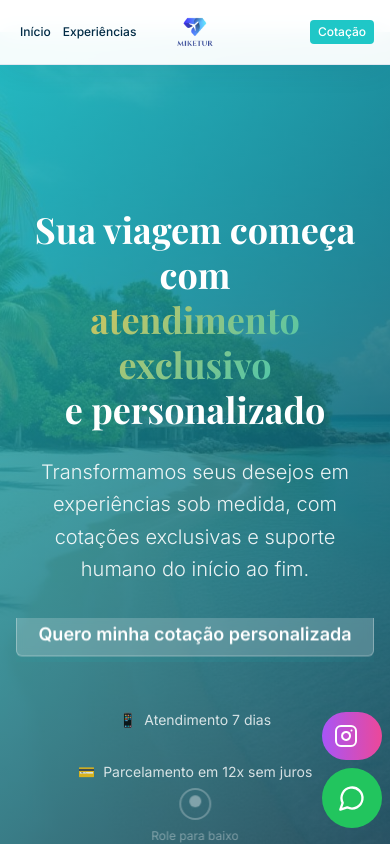
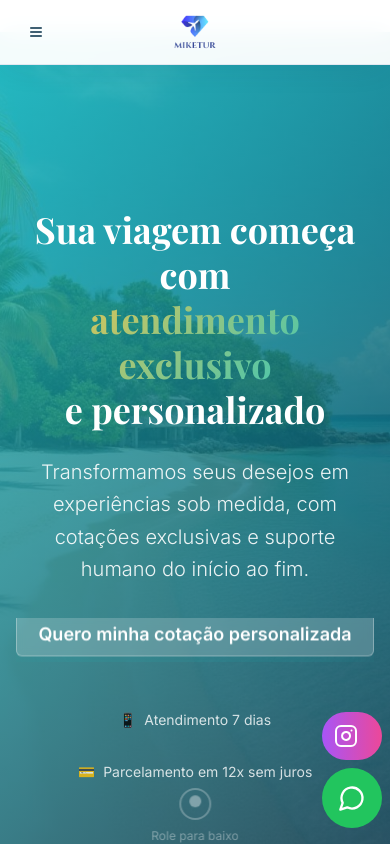
Before and after one commit to kaiocomka1/miketur-33, a React (Vite) app: page / in a window 390 px wide. Shown: the top 844 px of the page. Built offline with nearby package versions, Linux system fonts and the light colour scheme.

Commit message:
Refactor header for mobile

```diff
--- a/src/components/Header.tsx
+++ b/src/components/Header.tsx
@@ -1,5 +1,6 @@
 import { useState } from "react";
 import { Button } from "@/components/ui/button";
+import { Sheet, SheetContent, SheetTrigger } from "@/components/ui/sheet";
 import { Menu, X } from "lucide-react";
 
 const Header = () => {
@@ -27,25 +28,71 @@ const Header = () => {
     <header className="fixed top-0 left-0 right-0 z-50 bg-background/95 backdrop-blur-md border-b border-border shadow-card w-full max-w-[100vw]">
       <div className="w-full max-w-[100vw] px-4 lg:px-8">
         {/* Mobile Layout */}
-        <div className="flex items-center h-16 md:h-20 w-full">
-          {/* Mobile Navigation - Left side */}
-          <nav className="md:hidden flex items-center space-x-1 text-xs flex-1">
+        <div className="flex items-center justify-between h-16 md:h-20 w-full md:hidden">
+          {/* Mobile Hamburger Menu */}
+          <Sheet>
+            <SheetTrigger asChild>
+              <Button variant="ghost" size="icon" className="md:hidden">
+                <Menu className="h-6 w-6" />
+                <span className="sr-only">Toggle menu</span>
+              </Button>
+            </SheetTrigger>
+            <SheetContent side="left" className="w-[300px] sm:w-[400px]">
+              <nav className="flex flex-col space-y-6 mt-6">
                 <button
                   onClick={() => scrollToSection('inicio')}
-              className="text-foreground hover:text-primary transition-smooth font-medium px-1 py-1 whitespace-nowrap"
+                  className="text-left text-foreground hover:text-primary transition-smooth font-medium text-lg"
                 >
                   Início
                 </button>
                 <button
                   onClick={() => scrollToSection('experiencias')}
-              className="text-foreground hover:text-primary transition-smooth font-medium px-1 py-1 whitespace-nowrap"
+                  className="text-left text-foreground hover:text-primary transition-smooth font-medium text-lg"
                 >
                   Experiências
                 </button>
+                <button
+                  onClick={() => scrollToSection('depoimentos')}
+                  className="text-left text-foreground hover:text-primary transition-smooth font-medium text-lg"
+                >
+                  Depoimentos
+                </button>
+                <button
+                  onClick={() => scrollToSection('contato')}
+                  className="text-left text-foreground hover:text-primary transition-smooth font-medium text-lg"
+                >
+                  Contato
+                </button>
+                <div className="pt-4 border-t">
+                  <Button
+                    variant="premium"
+                    onClick={scrollToForm}
+                    className="w-full shadow-button"
+                  >
+                    Solicite sua cotação exclusiva
+                  </Button>
+                </div>
               </nav>
+            </SheetContent>
+          </Sheet>
 
+          {/* Mobile Logo - Centered and Larger */}
+          <div className="absolute left-1/2 transform -translate-x-1/2">
+            <img
+              src="/lovable-uploads/e7ee80fe-0b4d-4bc9-bac9-bb39ad439302.png"
+              alt="Miketur"
+              className="h-14 w-auto transition-smooth hover:scale-105"
+            />
+          </div>
+
+          {/* Spacer for layout balance */}
+          <div className="w-10"></div>
+        </div>
+
+        {/* Desktop Layout */}
+        <div className="hidden md:flex items-center h-20 w-full">
           {/* Desktop Navigation - Left side */}
-          <nav className="hidden md:flex items-center space-x-8 flex-1">
+          <nav className="flex items-center space-x-8 flex-1">
             <button
               onClick={() => scrollToSection('inicio')}
               className="text-foreground hover:text-primary transition-smooth font-medium"
@@ -72,27 +119,17 @@ const Header = () => {
             </button>
           </nav>
 
-          {/* Logo - Centered */}
+          {/* Desktop Logo - Centered */}
           <div className="flex items-center justify-center flex-shrink-0">
             <img
               src="/lovable-uploads/e7ee80fe-0b4d-4bc9-bac9-bb39ad439302.png"
               alt="Miketur"
-              className="h-12 md:h-16 w-auto transition-smooth hover:scale-105"
+              className="h-16 w-auto transition-smooth hover:scale-105"
             />
           </div>
 
-          {/* Mobile CTA - Right side */}
-          <div className="md:hidden flex items-center justify-end flex-1">
-            <button
-              onClick={scrollToForm}
-              className="bg-primary text-primary-foreground px-2 py-1 rounded text-xs font-medium hover:bg-primary/90 transition-smooth whitespace-nowrap"
-            >
-              Cotação
-            </button>
-          </div>
-
           {/* Desktop CTA - Right side */}
-          <div className="hidden md:flex items-center justify-end flex-1">
+          <div className="flex items-center justify-end flex-1">
             <Button
               variant="premium"
               onClick={scrollToForm}
--- a/src/components/UrgenciaSection.tsx
+++ b/src/components/UrgenciaSection.tsx
@@ -67,21 +67,21 @@ const UrgenciaSection = () => {
               <span className="text-lg font-semibold">Tempo restante para garantir prioridade:</span>
             </div>
 
-            <div className="flex justify-center gap-2 md:gap-4 text-center max-w-full overflow-x-auto">
-              <div className="bg-white/20 backdrop-blur-sm rounded-lg p-3 md:p-4 min-w-[70px] md:min-w-[80px] flex-shrink-0">
-                <div className="text-2xl md:text-3xl lg:text-4xl font-bold text-accent">
+            <div className="flex justify-center gap-2 md:gap-4 text-center w-full">
+              <div className="bg-white/20 backdrop-blur-sm rounded-lg p-2 md:p-4 flex-1 max-w-[90px] md:max-w-none">
+                <div className="text-xl md:text-3xl lg:text-4xl font-bold text-accent">
                   {timeLeft.hours.toString().padStart(2, '0')}
                 </div>
                 <div className="text-xs md:text-sm text-white/80">Horas</div>
               </div>
-              <div className="bg-white/20 backdrop-blur-sm rounded-lg p-3 md:p-4 min-w-[70px] md:min-w-[80px] flex-shrink-0">
-                <div className="text-2xl md:text-3xl lg:text-4xl font-bold text-accent">
+              <div className="bg-white/20 backdrop-blur-sm rounded-lg p-2 md:p-4 flex-1 max-w-[90px] md:max-w-none">
+                <div className="text-xl md:text-3xl lg:text-4xl font-bold text-accent">
                   {timeLeft.minutes.toString().padStart(2, '0')}
                 </div>
                 <div className="text-xs md:text-sm text-white/80">Minutos</div>
               </div>
-              <div className="bg-white/20 backdrop-blur-sm rounded-lg p-3 md:p-4 min-w-[70px] md:min-w-[80px] flex-shrink-0">
-                <div className="text-2xl md:text-3xl lg:text-4xl font-bold text-accent">
+              <div className="bg-white/20 backdrop-blur-sm rounded-lg p-2 md:p-4 flex-1 max-w-[90px] md:max-w-none">
+                <div className="text-xl md:text-3xl lg:text-4xl font-bold text-accent">
                   {timeLeft.seconds.toString().padStart(2, '0')}
                 </div>
                 <div className="text-xs md:text-sm text-white/80">Segundos</div>
--- a/src/index.css
+++ b/src/index.css
@@ -179,12 +179,19 @@ All colors MUST be HSL.
 
   /* Prevent any element from causing horizontal scroll */
   * {
-    max-width: 100% !important;
+    max-width: 100%;
   }
 
   section, div, main, header, footer {
-    max-width: 100vw !important;
+    max-width: 100vw;
     overflow-x: hidden;
+  }
+
+  /* Additional overflow safeguards */
+  .container, .max-w-4xl, .mx-auto {
+    max-width: calc(100vw - 2rem);
+    margin-left: auto;
+    margin-right: auto;
   }
 }
 
```
Lines whose indentation alone changed are shown as unchanged.
